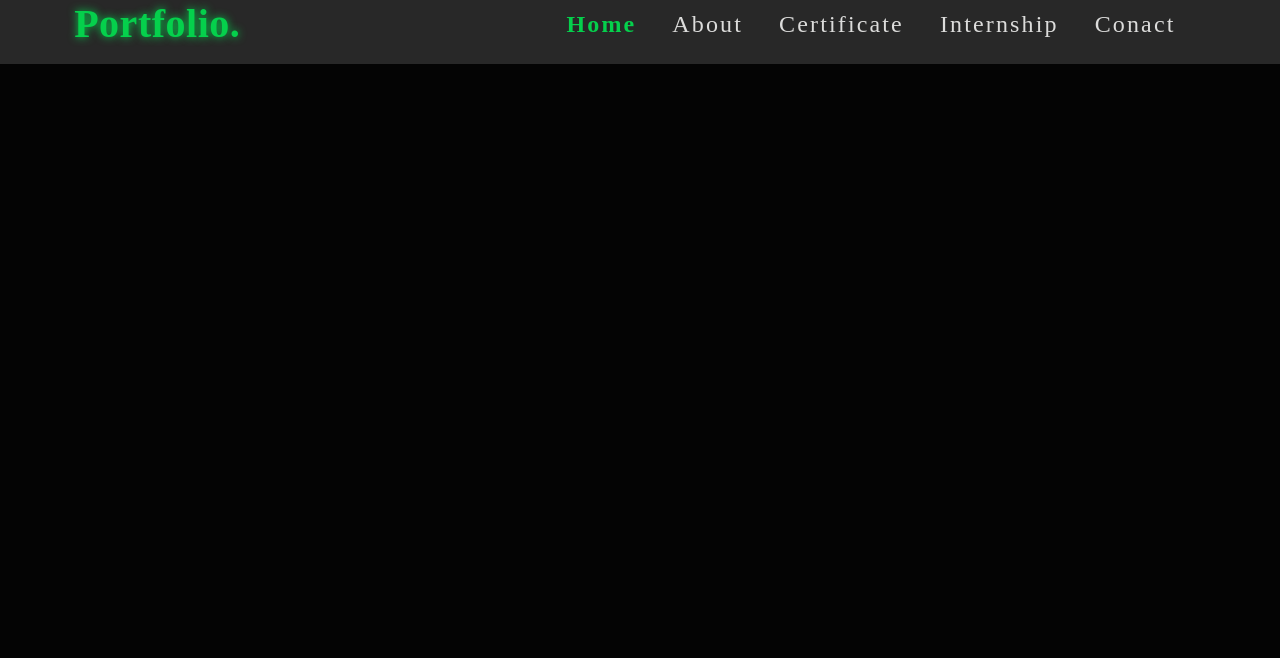
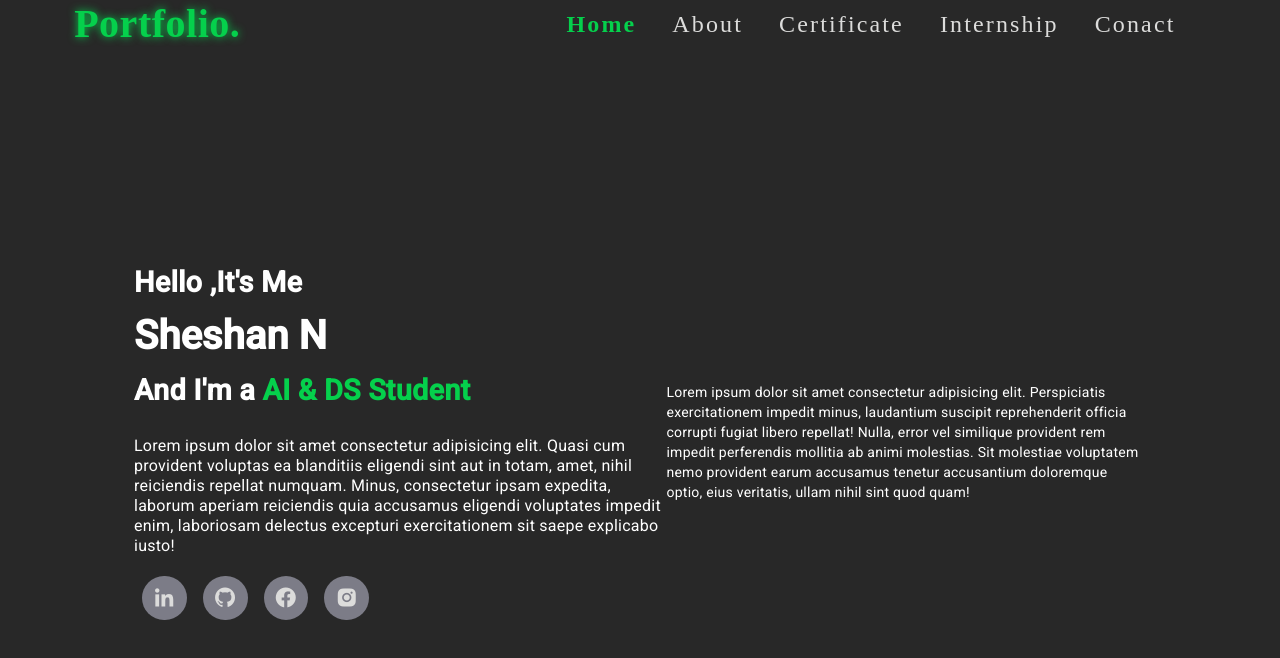
Before and after one commit to N-Sheshan/my_portfolio, an Angular app: page / in a window 1280 px wide. Shown: the top 658 px of the page. Built offline with nearby package versions, Linux system fonts and the light colour scheme; a web font is replaced by a local one.

Commit message:
basic code for home page

```diff
--- a/src/app/home/home.component.css
+++ b/src/app/home/home.component.css
@@ -0,0 +1,56 @@
+.home{
+    background-color: var(--colo5);
+    color: white;
+}
+.container-sm{
+    padding: 8rem 5% 2rem;
+    display: flex;
+    justify-content: center;
+    align-items: center;
+    height: 100vh;
+
+
+}
+
+.promo-detail h3{
+    font-size: 1.8rem;
+    font-weight: 700;
+}
+.promo-detail h1{
+    font-size: 2.5rem;
+    font-weight: 700;
+    line-height: 1.2;
+}
+.promo-detail p{
+    font-size: 1rem;
+    /* line-height: 1cm; */
+}
+.promo-detail h3:nth-of-type(2){
+    margin-bottom: 2rem;
+}
+span{
+    color: var(--colo3);
+}
+.social-media i{
+    font-size: 1.5rem;
+    margin: 8px;
+    padding: 5px;
+    width: 2.8rem;
+    height: 2.8rem;
+    display: inline-flex;
+    justify-content: center;
+    align-items: center;
+    border-radius: 50%;
+    color: var(--colo1);
+    background-color: var(--colo8);
+    transition: .3s;
+    /* position: relative; */
+}
+
+.social-media i:hover{
+  color: var(--colo3);
+  box-shadow: 0 0 20px var(--colo6);
+  text-shadow: 0 0 10px var(--colo6);
+  border: 2px solid currentColor;
+  transform: scale(1.2);
+}
--- a/src/app/home/home.component.html
+++ b/src/app/home/home.component.html
@@ -1 +1,27 @@
-<p>home works!</p>
+<div class="home">
+<div class="container-sm">
+    <div class="row ">
+        <div class="col promo-detail">
+            <h3>Hello ,It's Me</h3>
+            <h1>Sheshan N</h1>
+            <h3>And I'm a <span>AI & DS Student</span>
+            </h3>
+            <p>Lorem ipsum dolor sit amet consectetur adipisicing elit. Quasi cum provident voluptas ea blanditiis eligendi sint aut in totam, amet, nihil reiciendis repellat numquam. Minus, consectetur ipsam expedita, laborum aperiam reiciendis quia accusamus eligendi voluptates impedit enim, laboriosam delectus excepturi exercitationem sit saepe explicabo iusto!</p>
+        </div>
+        <div class="social-media">
+            <a href="https://www.linkedin.com/in/sheshan9218/" target="blank"><i class='bx bxl-linkedin'></i></a>
+            <a href="https://github.com/N-Sheshan" target="blank"><i class='bx bxl-github' ></i></a>
+            <a href=""><i class='bx bxl-facebook-circle'></i></a>
+            <a href=""><i class='bx bxl-instagram-alt'></i></a>
+            <!-- <a href=""><i class='bx bxl-whatsapp' ></i></a> -->
+
+
+
+
+
+        </div>
+    </div>
+    <div class="row ">
+        <p>Lorem ipsum dolor sit amet consectetur adipisicing elit. Perspiciatis exercitationem impedit minus, laudantium suscipit reprehenderit officia corrupti fugiat libero repellat! Nulla, error vel similique provident rem impedit perferendis mollitia ab animi molestias. Sit molestiae voluptatem nemo provident earum accusamus tenetur accusantium doloremque optio, eius veritatis, ullam nihil sint quod quam!</p>
+    </div>
+</div></div>
```
